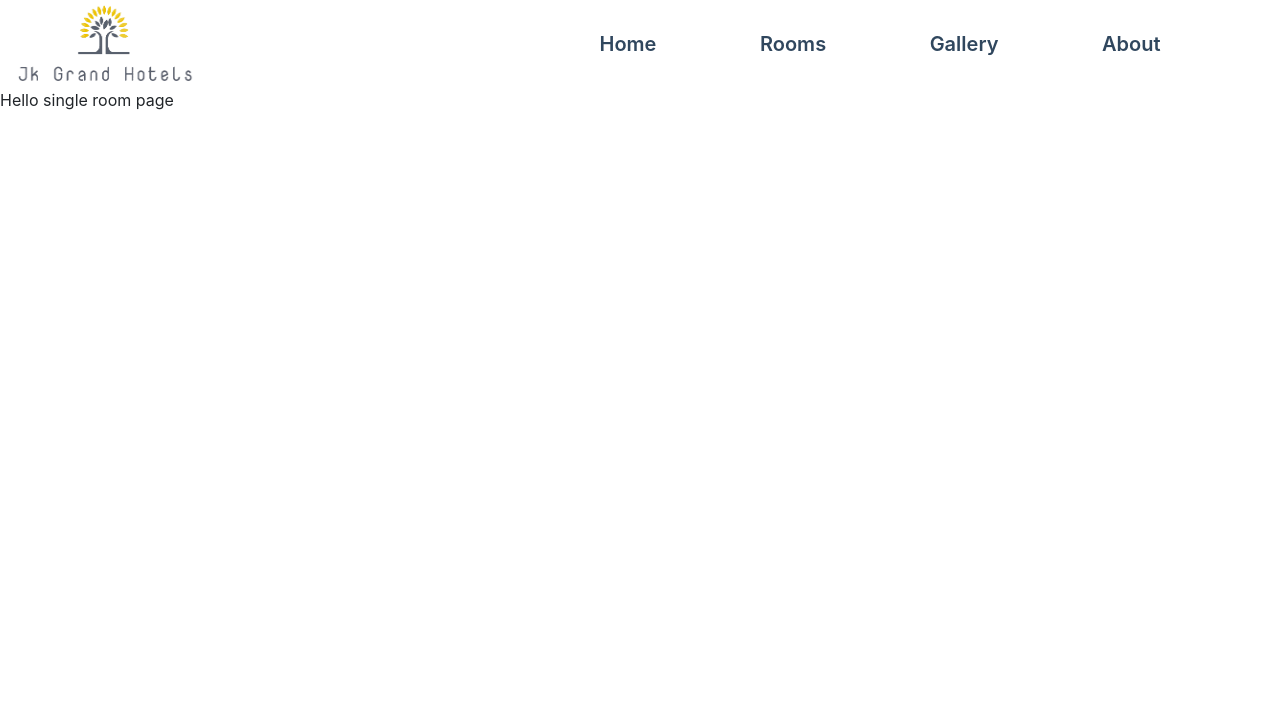
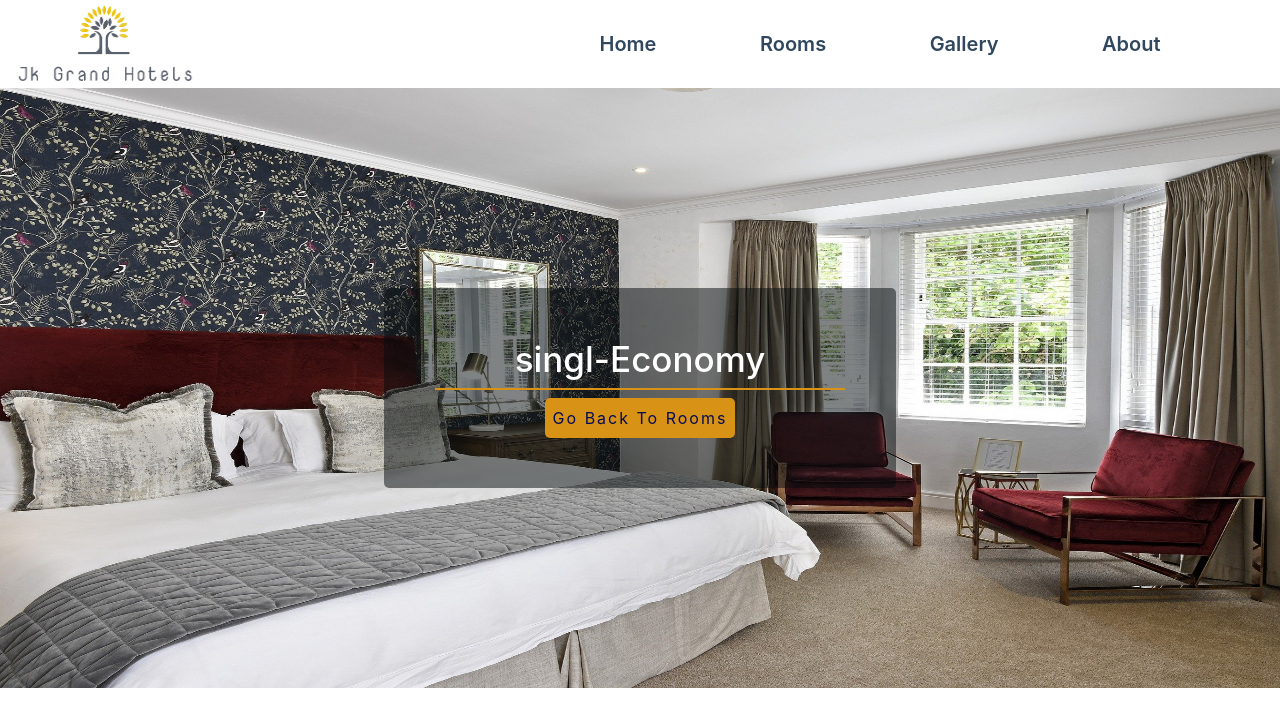
Before and after one commit to umangag07/HotelRoom-Reservation, a React (Create React App) app: page /rooms/1 in a window 1280 px wide. Shown: the top 726 px of the page. Built offline with nearby package versions, Linux system fonts and the light colour scheme.

Commit message:
made the single room page working with error if room no found

```diff
--- a/src/Components/BackgroundImg.jsx
+++ b/src/Components/BackgroundImg.jsx
@@ -9,6 +9,7 @@ const Container =  styled.div`
     align-items:center;
     background-image:url(${props=>props.src});
     background-size: 100% 100%;
+
 `
 function BackgroundImg(props) {
     const{imgSrc,height,children} = props
--- a/src/Components/FeaturedComponents.jsx
+++ b/src/Components/FeaturedComponents.jsx
@@ -12,7 +12,7 @@ const FeaturedRoomContainer = styled.div`
       align-items:center;
       min-height: 50vh;
       width:100%;
-      border:1px solid black;
+     /* border:1px solid black; */
 
 `
 const FeaturedRoom = styled.div`
--- a/src/Components/Room.js
+++ b/src/Components/Room.js
@@ -1,6 +1,7 @@
 import React from "react";
 import { Link } from "react-router-dom";
 import styled from "styled-components";
+import Single_room from "../pages/Single_room";
 const RoomContainer = styled.div`
   height: 30vh;
   width: 22vw;
@@ -46,14 +47,14 @@ const RoomContainer = styled.div`
 
 `;
 export default function Room({ room }) {
-  console.log(room);
-  const { name, images, price } = room;
+  console.log(room.id);
+  const { name, images, price, id } = room;
   return (
     <>
-    <Link to={`rooms/${name}`} style={{ textDecoration: 'none' }}>
+    <Link to={`rooms/${id}`} style={{ textDecoration: 'none' }}>
       <RoomContainer image={images[0]}>
         <span>Rs{price} / Night</span>
-        <Link to={`rooms/${name}`} />
+
         <h3>{name}</h3>
       </RoomContainer>
       </Link>
--- a/src/Context.js
+++ b/src/Context.js
@@ -34,11 +34,16 @@ const RoomContext = React.createContext();
 
   }
 
+  getRoom = (id)=>{
+      let tempRooms = [...this.state.rooms];
+      const room = tempRooms.find((room)=> room.id === id);
+      return room;
+  }
 
     render() {
         return (
             <>
-              <RoomContext.Provider value={{...this.state}}>
+              <RoomContext.Provider value={{...this.state,getRoom:this.getRoom}}>
                  {this.props.children}
               </RoomContext.Provider>
             </>
--- a/src/pages/Single_room.jsx
+++ b/src/pages/Single_room.jsx
@@ -1,13 +1,59 @@
 import React, { Component } from 'react'
+import Defaultbcg from '../Assets/images/rooms/room9.jpg'
+import BackgroundImgprop from '../Components/BackgroundImg'
+import Banner from '../Components/Banner'
+import {Link} from 'react-router-dom'
+import {RoomContext} from '../Context'
+import styled from 'styled-components'
+const NavLink = styled(Link)`
+    background-color:#d89216;
+
+    border-radius:5px;
+    padding:0.5em;
+    color:#040c55;
+    letter-spacing:2px;
+     :hover{
+         text-decoration:none;
+         color:white;
+     }
+     @media(max-width:450px){
+      letter-spacing:0;
+      padding:0.3em;
+      font-size:14px;
+  }
+`
+export class Single_room extends Component {
+    constructor(props) {
+        super(props)
+        console.log(this.props.match.params.roomType)
+        this.state = {
+             id:this.props.match.params.roomType,
+             Defaultbcg
+        }
+    }
+   static contextType = RoomContext
+    // componentDidMount(){}
 
 
+    render() {
+        const {getRoom} = this.context;
+        const room = getRoom(this.state.id);
+         console.log(room)
+        // const SingleRoom = room ? <About/>:<Error/>
+        if(!room){
+            return(<div>Page noy found</div>)
 
-export class Single_room extends Component {
-    render() {
+        }
+        const {breakfast, capacity, description, featured, name, price ,type, images, extras} = room
+
         return (
-            <div>
-                Hello single room page
-            </div>
+            <>
+               <BackgroundImgprop height="75vh" imgSrc={images[0]} >
+        <Banner title ={name} subtitle='' color="rgb(5, 11, 12,0.5)">
+                  <NavLink to='/rooms'>Go Back To Rooms</NavLink>
+              </Banner>
+          </BackgroundImgprop>
+            </>
         )
     }
 }
```
Also changed, not shown: 1 other file (tests, documents, lock files or other folders).
